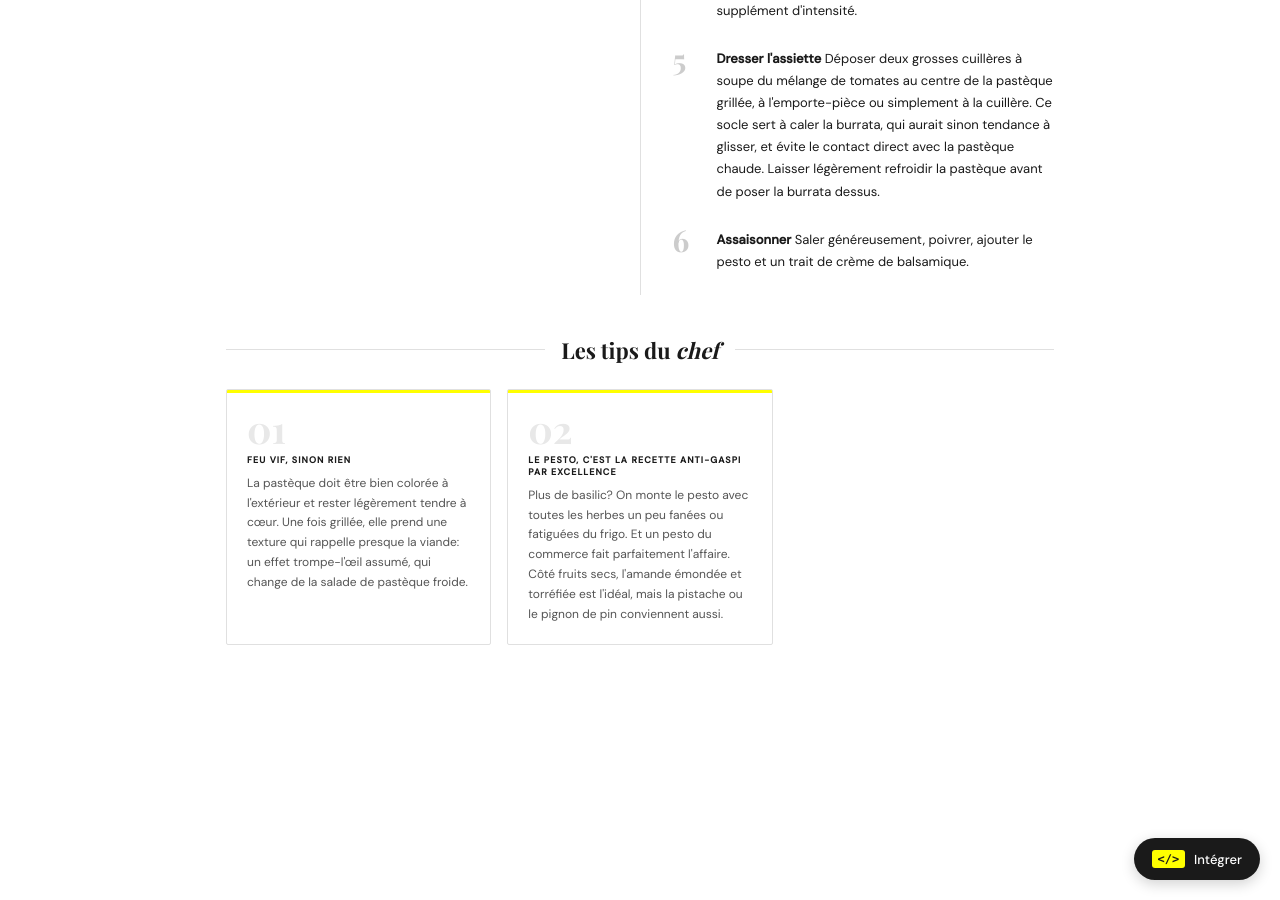
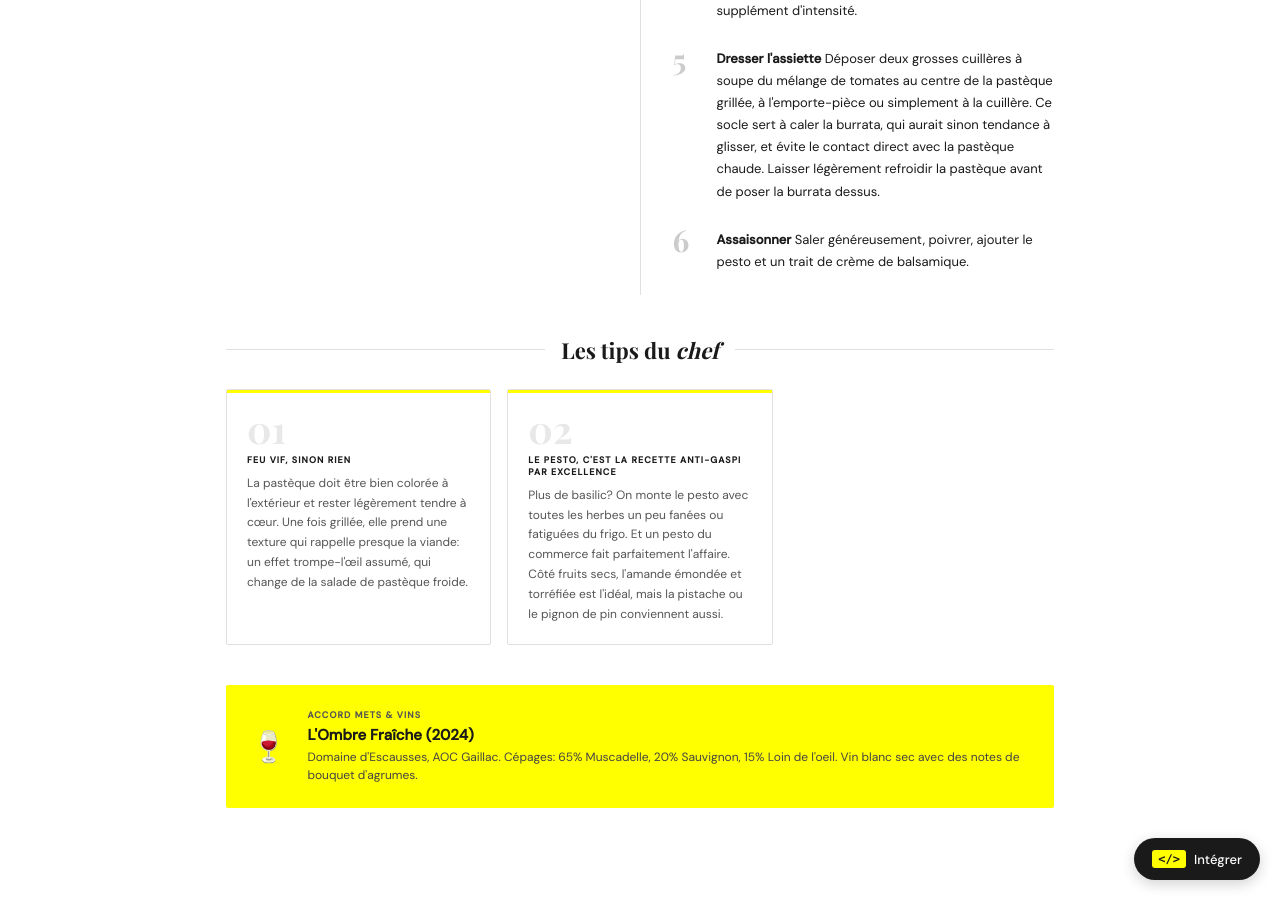
Before and after one commit to clawfire/tasteoflux, a Jekyll site: the page built from _recipes/pasteque-grillee-burrata-pesto.md, in a window 1280 px wide and 900 px high, scrolled down 1492 px. Built offline with Jekyll 4.4.1, drawn with Linux system fonts in a browser that asks for light colours; some web fonts are replaced.

Commit message:
Update Recettes “pasteque-grillee-burrata-pesto”

```diff
--- a/_recipes/pasteque-grillee-burrata-pesto.md
+++ b/_recipes/pasteque-grillee-burrata-pesto.md
@@ -62,6 +62,11 @@ tips:
     body: "La pastèque doit être bien colorée à l'extérieur et rester légèrement tendre à cœur. Une fois grillée, elle prend une texture qui rappelle presque la viande: un effet trompe-l'œil assumé, qui change de la salade de pastèque froide."
   - title: Le pesto, c'est la recette anti-gaspi par excellence
     body: Plus de basilic? On monte le pesto avec toutes les herbes un peu fanées ou fatiguées du frigo. Et un pesto du commerce fait parfaitement l'affaire. Côté fruits secs, l'amande émondée et torréfiée est l'idéal, mais la pistache ou le pignon de pin conviennent aussi.
-wine: null
+wine:
+  label: Accord mets & vins
+  name: L'Ombre Fraîche (2024)
+  description: |-
+    Domaine d'Escausses, AOC Gaillac. Cépages: 65% Muscadelle, 20% Sauvignon, 15% Loin de l'oeil.
+    Vin blanc sec avec des notes de bouquet d'agrumes.
 nav: null
 ---
```
